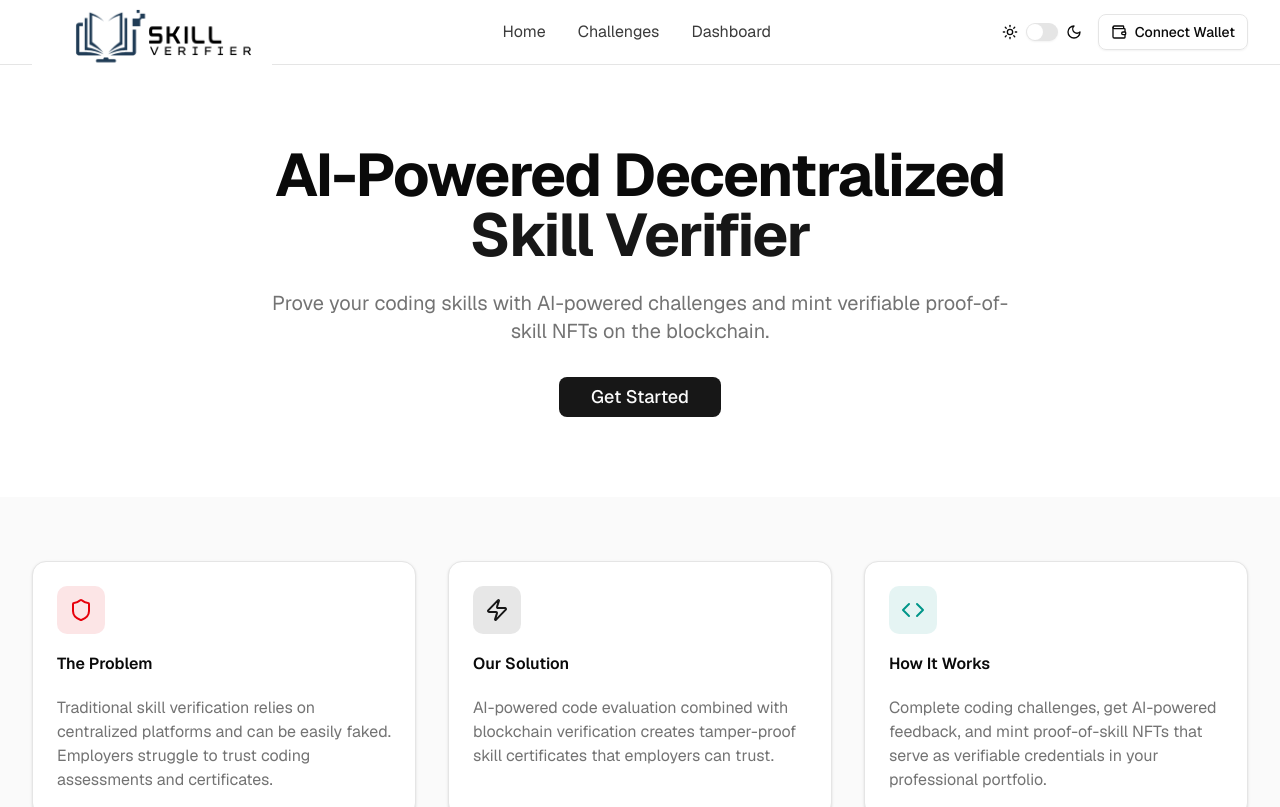
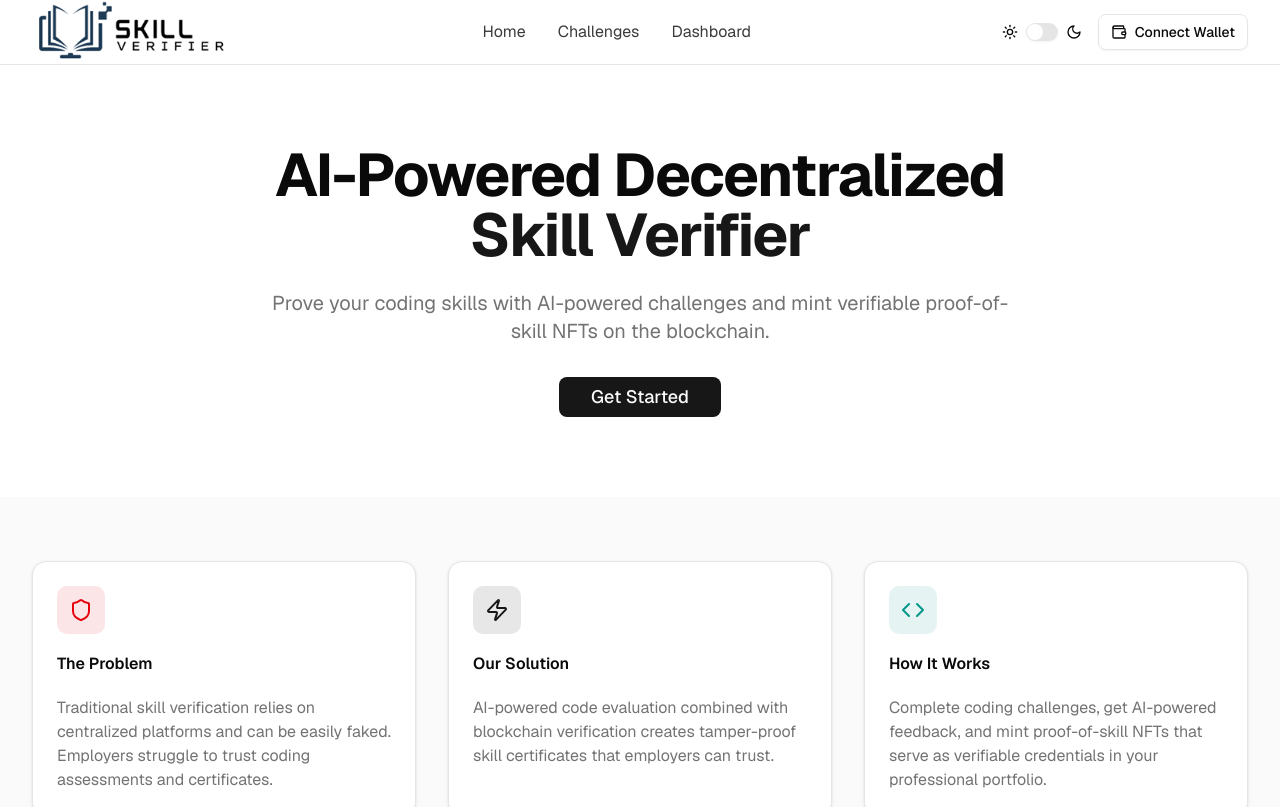
Before and after one commit to Saurabhyadav0/Hack-BNB-Skill-Verifier, a Next.js app: page / in a window 1280 px wide. Shown: the top 807 px of the page. Built offline with nearby package versions, Linux system fonts and the light colour scheme.

Commit message:
changed logo image

```diff
--- a/components/navbar.tsx
+++ b/components/navbar.tsx
@@ -30,8 +30,8 @@ export function Navbar() {
             <Image
               src={theme === "dark" ? darkLogo : lightLogo}
               alt="SkillVerifier Logo"
-              width={240}
-              height={190}
+              width={200}
+              height={180}
               priority
             />
 
```
Also changed, not shown: components/darkLogo.png, components/lightLogo.png.
